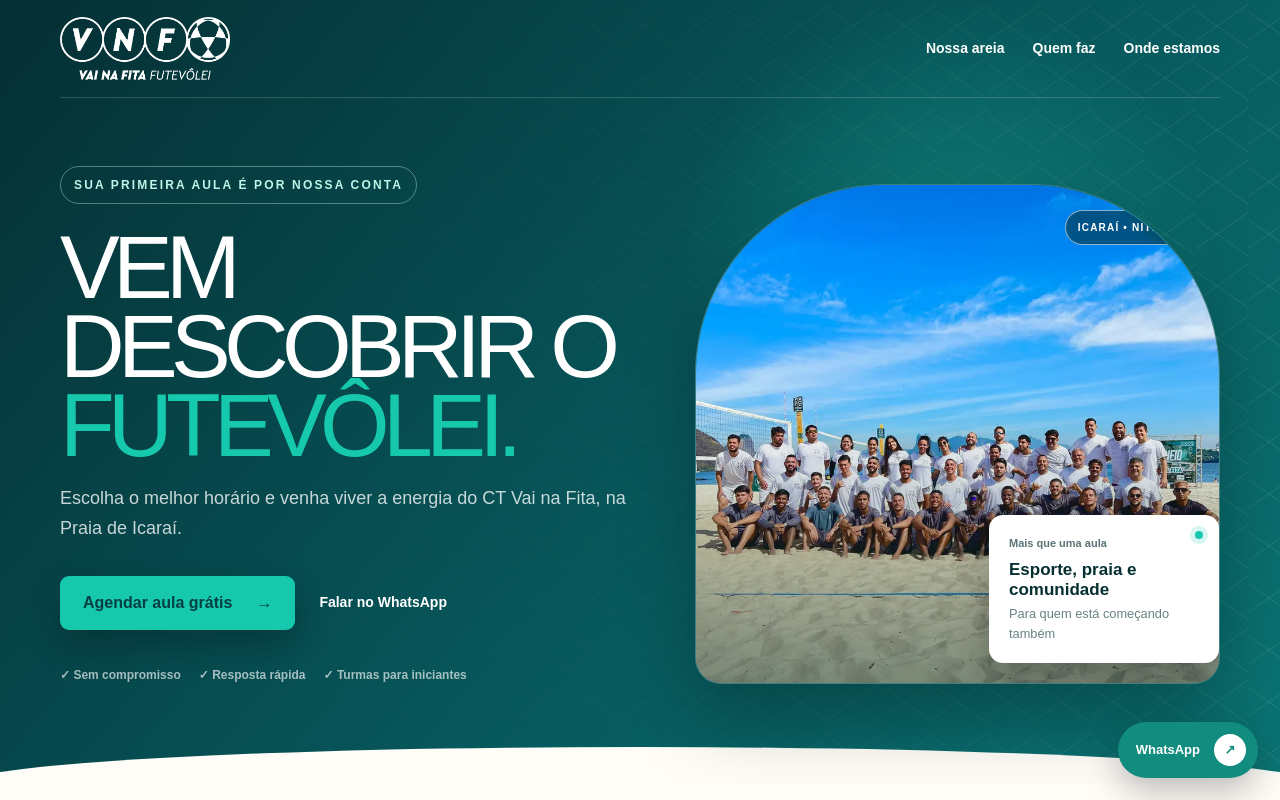
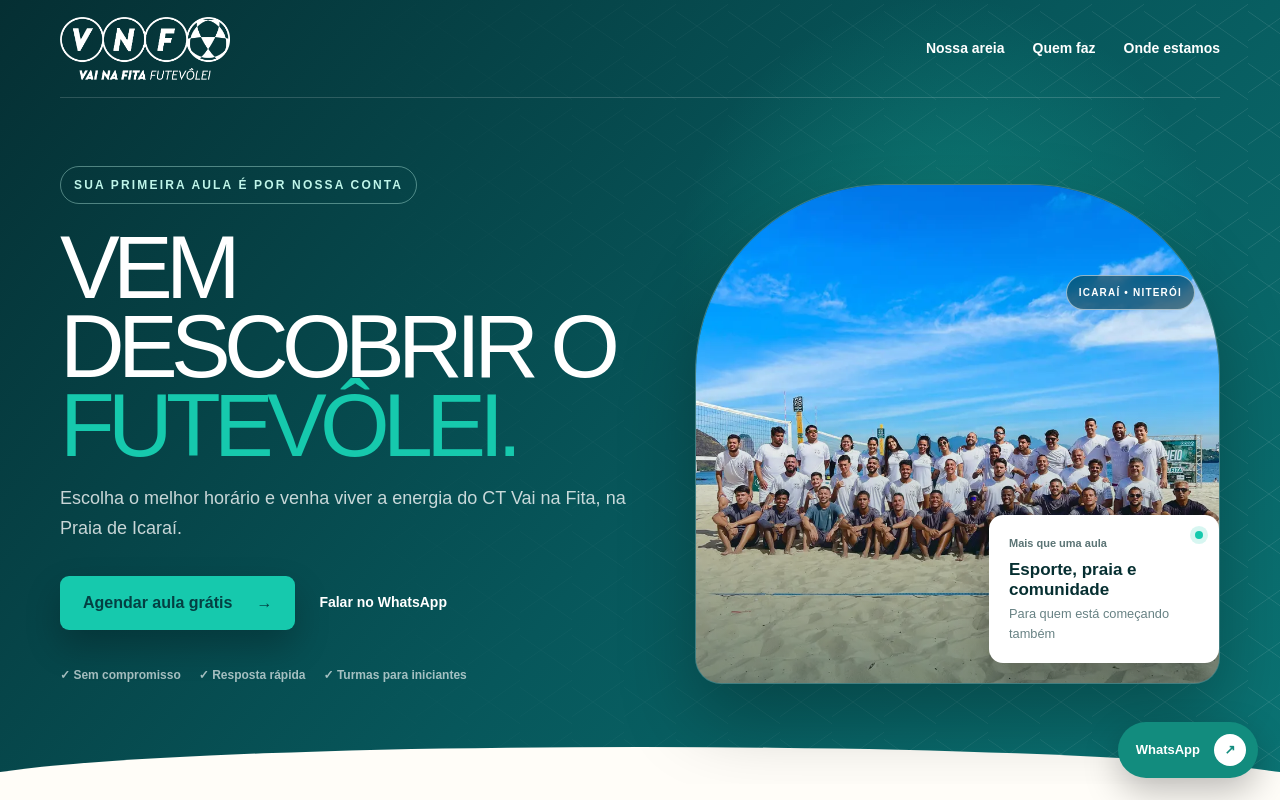
Before and after one commit to yasmimjanuario/ct-vai-na-fita, a Next.js app: page / in a window 1280 px wide. Shown: the top 800 px of the page. Built offline with nearby package versions, Linux system fonts and the light colour scheme.

Commit message:
Corrige posição do selo de localização

```diff
--- a/app/globals.css
+++ b/app/globals.css
@@ -217,8 +217,8 @@ select {
 .hero-photo-label {
   position: absolute;
   z-index: 2;
-  top: 25px;
-  right: 25px;
+  top: 90px;
+  right: 24px;
   padding: 9px 12px;
   border: 1px solid rgba(255, 255, 255, 0.55);
   border-radius: 999px;
@@ -228,6 +228,7 @@ select {
   font-weight: 900;
   letter-spacing: 0.12em;
   text-transform: uppercase;
+  white-space: nowrap;
 }
 
 .floating-card {
```
